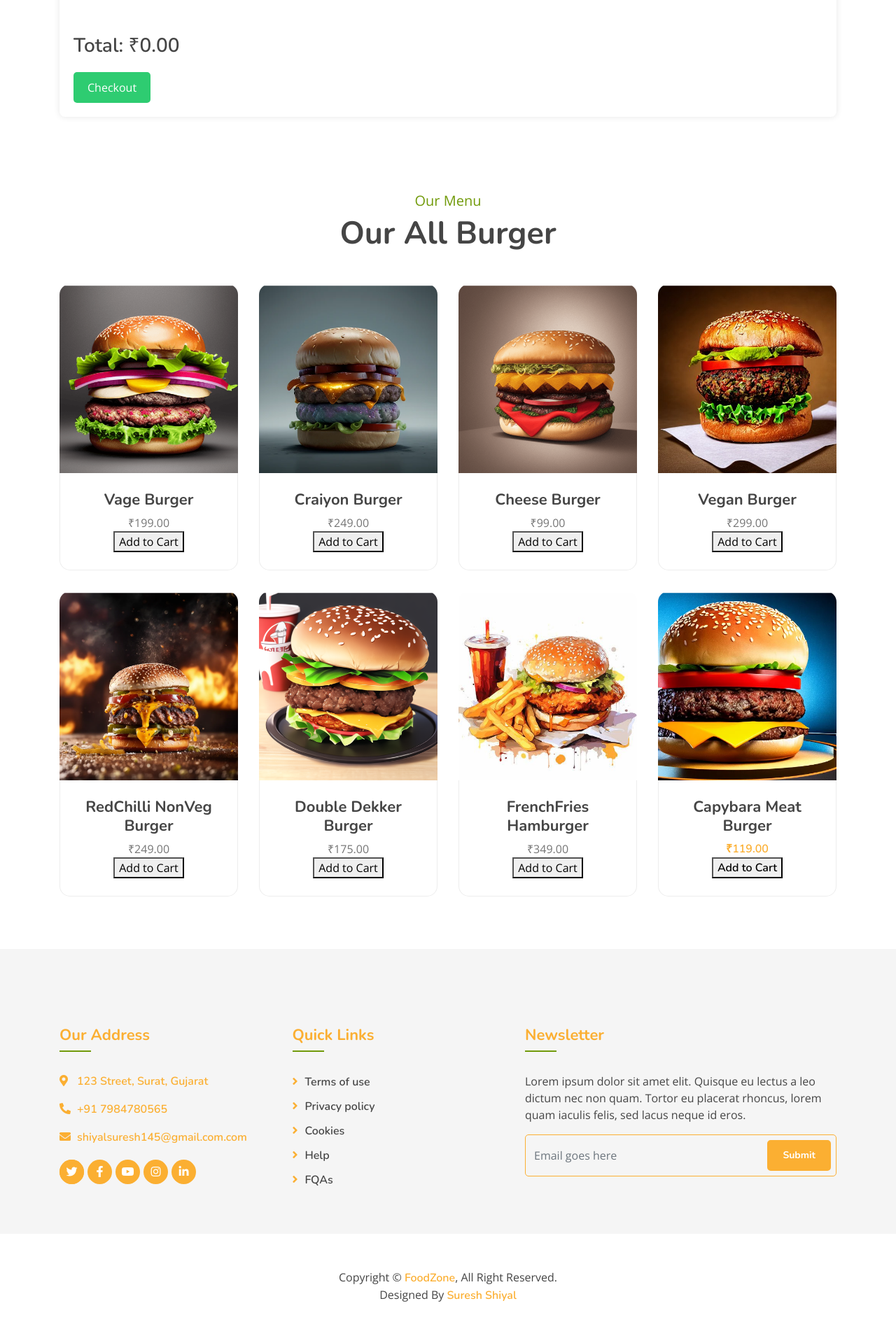
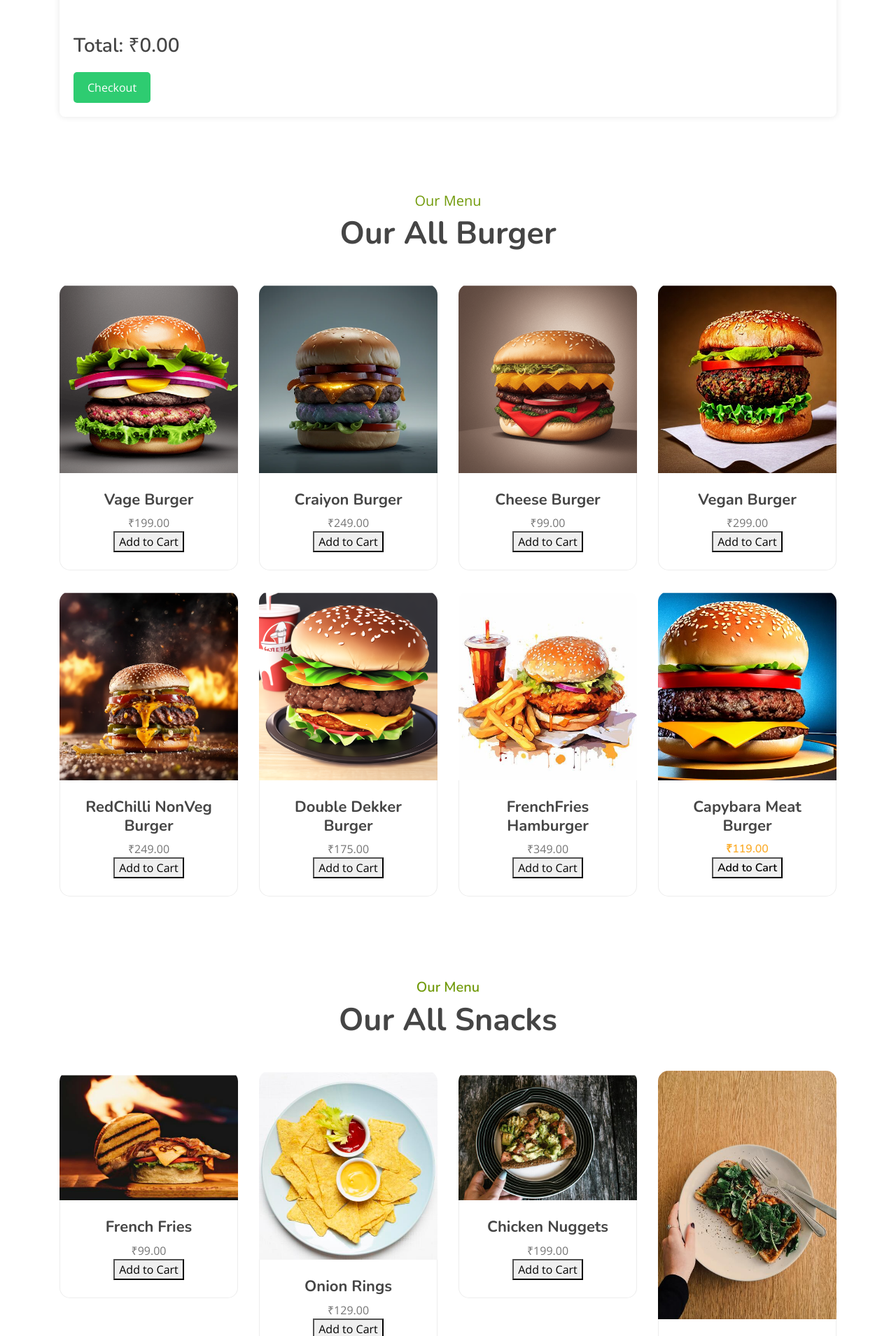
Before and after one commit to MrSoor/FoodZone, a Django app: page /burgermenu in a window 1280 px wide. Shown: the part 494-2403 px from the top of the page at 70% size. Before the commit the page ends 2354 px from the top, so only its background shows below. Run offline with Django 5.2, Linux system fonts and the light colour scheme; some libraries are stand-ins or nearby versions.

Commit message:
29/08/24

```diff
--- a/foodzone/static/css/style.css
+++ b/foodzone/static/css/style.css
@@ -500,7 +500,6 @@
     }
 }
 
-
 /*******************************/
 /********** Hero CSS ***********/
 /*******************************/
--- a/foodzone/templates/base.html
+++ b/foodzone/templates/base.html
@@ -4,12 +4,12 @@
 <head>
     <meta charset="utf-8">
     <title>
-            {% block title %}Home{% endblock title %}
+        {% block title %}Home{% endblock %}
     </title>
     <meta content="width=device-width, initial-scale=1.0" name="viewport">
 
     <!-- Favicon -->
-        <link href="/static/img/favicon.ico" rel="icon">
+    <link href="{% static 'img/favicon.ico' %}" rel="icon">
 
     <!-- Google Font -->
     <link href="https://fonts.googleapis.com/css?family=Open+Sans:300,400|Nunito:600,700" rel="stylesheet">
@@ -17,27 +17,24 @@
     <!-- CSS Libraries -->
     <link href="https://stackpath.bootstrapcdn.com/bootstrap/4.4.1/css/bootstrap.min.css" rel="stylesheet">
     <link href="https://cdnjs.cloudflare.com/ajax/libs/font-awesome/5.10.0/css/all.min.css" rel="stylesheet">
-        <link href="/static/lib/animate/animate.min.css" rel="stylesheet">
-        <link href="/static/lib/owlcarousel/assets/owl.carousel.min.css" rel="stylesheet">
-        <link href="/static/lib/flaticon/font/flaticon.css" rel="stylesheet">
-        <link href="/static/lib/tempusdominus/css/tempusdominus-bootstrap-4.min.css" rel="stylesheet">
+    <link href="{% static 'lib/animate/animate.min.css' %}" rel="stylesheet">
+    <link href="{% static 'lib/owlcarousel/assets/owl.carousel.min.css' %}" rel="stylesheet">
+    <link href="{% static 'lib/flaticon/font/flaticon.css' %}" rel="stylesheet">
+    <link href="{% static 'lib/tempusdominus/css/tempusdominus-bootstrap-4.min.css' %}" rel="stylesheet">
 
     <!-- Template Stylesheet -->
-        <link href="/static/css/style.css" rel="stylesheet">
+    <link href="{% static 'css/style.css' %}" rel="stylesheet">
 
     {% block head %}{% endblock %}
-
 </head>
-
 <body>
     <!-- Nav Bar Start -->
-        <div class="navbar navbar-expand-lg bg-light navbar-light">
+    <nav class="navbar navbar-expand-lg bg-light navbar-light">
         <div class="container-fluid">
             <a href="/" class="navbar-brand">Food <span>Zone</span></a>
             <button type="button" class="navbar-toggler" data-toggle="collapse" data-target="#navbarCollapse">
                 <span class="navbar-toggler-icon"></span>
             </button>
-
             <div class="collapse navbar-collapse justify-content-between" id="navbarCollapse">
                 <div class="navbar-nav ml-auto">
                     <a href="/" class="nav-item nav-link active">Home</a>
@@ -46,44 +43,33 @@
                     <a href="/team" class="nav-item nav-link">Chef</a>
                     <a href="/menu" class="nav-item nav-link">Menu</a>
                     <a href="/booking" class="nav-item nav-link">Booking</a>
+                    <a href="/contact" class="nav-item nav-link">Contact</a>
 
-                        <a href="/contact" class="nav-item nav-link">Contact</a>
+                    {% if request.user.is_authenticated %}
+                        <a class="btn text-white nav-item nav-link" href="/logout/">Logout</a>
+                    {% else %}
+                        <div class="dropdown">
+                            <button class="btn btn-bg-white text-white dropdown-toggle my-1 " type="button" id="dropdownmenu" data-toggle="dropdown" aria-haspopup="true" aria-expanded="false">
+                                Signup
+                            </button>
+                            <div class="dropdown-menu bg-transparent" aria-labelledby="dropdownmenu">
+                                <a class="dropdown-item text-white bg-dark " href="/login/">Login</a>
+                                <a class="dropdown-item text-white bg-success " href="/signup/">Signup</a>
                             </div>
                         </div>
-
-            {% if request.user.is_authenticated %}
-          <li><a class="btn btn-outline-warning p-2 m-1" href="/logout/">Logout</a></li>
-          {% else %}
-          {% comment %} <li class="dropdown"><a href="#"><span>SignIn</span> <i class="bi bi-chevron-down"></i></a>
-            <ul>
-              <li><a href="/signup/"><i class="fa fa-user" aria-hidden="true"></i>Sign Up</a></li>
-              <li><a href="/login/"><i class="fa fa-user" aria-hidden="true"></i>Login</a></li>
-             {% endcomment %}
-
-              <div class="dropdown ">
-                <button class="btn btn-bg-white text-white dropdown-toggle my-2 " type="button" id="dropdownMenuButton" data-toggle="dropdown" aria-haspopup="true" aria-expanded="false">
-                  Signup
-                </button>
-                <div class="dropdown-menu" aria-labelledby="dropdownMenuButton">
-                  <a class="dropdown-item fa fa-user" href="/login/">Login</a>
-                  <a class="dropdown-item fa fa-user" href="/signup/">Signup</a>
                     </div>
-              </div>
-            </ul>
-          </li>
                     {% endif %}
                 </div>
             </div>
         </div>
+    </nav>
     <!-- Nav Bar End -->
 
     {% block content %}
-
     {% endblock %}
 
-
     <!-- Footer Start -->
-        <div class="footer">
+    <footer class="footer">
         <div class="container">
             <div class="row">
                 <div class="col-lg-7">
@@ -93,24 +79,24 @@
                                 <h2>Our Address</h2>
                                 <p><i class="fa fa-map-marker-alt"></i>123 Street, Surat, Gujarat</p>
                                 <p><i class="fa fa-phone-alt"></i>+91 7984780565</p>
-                                    <p><i class="fa fa-envelope"></i>shiyalsuresh145@gmail.com.com</p>
+                                <p><i class="fa fa-envelope"></i>shiyalsuresh145@gmail.com</p>
                                 <div class="footer-social">
-                                        <a href=""><i class="fab fa-twitter"></i></a>
-                                        <a href=""><i class="fab fa-facebook-f"></i></a>
-                                        <a href=""><i class="fab fa-youtube"></i></a>
-                                        <a href=""><i class="fab fa-instagram"></i></a>
-                                        <a href=""><i class="fab fa-linkedin-in"></i></a>
+                                    <a href="#"><i class="fab fa-twitter"></i></a>
+                                    <a href="#"><i class="fab fa-facebook-f"></i></a>
+                                    <a href="#"><i class="fab fa-youtube"></i></a>
+                                    <a href="#"><i class="fab fa-instagram"></i></a>
+                                    <a href="#"><i class="fab fa-linkedin-in"></i></a>
                                 </div>
                             </div>
                         </div>
                         <div class="col-md-6">
                             <div class="footer-link">
                                 <h2>Quick Links</h2>
-                                    <a href="">Terms of use</a>
-                                    <a href="">Privacy policy</a>
-                                    <a href="">Cookies</a>
-                                    <a href="">Help</a>
-                                    <a href="">FQAs</a>
+                                <a href="#">Terms of use</a>
+                                <a href="#">Privacy policy</a>
+                                <a href="#">Cookies</a>
+                                <a href="#">Help</a>
+                                <a href="#">FAQs</a>
                             </div>
                         </div>
                     </div>
@@ -118,11 +104,9 @@
                 <div class="col-lg-5">
                     <div class="footer-newsletter">
                         <h2>Newsletter</h2>
-                            <p>
-                                Lorem ipsum dolor sit amet elit. Quisque eu lectus a leo dictum nec non quam. Tortor eu placerat rhoncus, lorem quam iaculis felis, sed lacus neque id eros.
-                            </p>
+                        <p>Lorem ipsum dolor sit amet elit. Quisque eu lectus a leo dictum nec non quam. Tortor eu placerat rhoncus, lorem quam iaculis felis, sed lacus neque id eros.</p>
                         <div class="form">
-                                <input class="form-control" placeholder="Email goes here">
+                            <input class="form-control" type="email" placeholder="Email goes here">
                             <button class="btn custom-btn">Submit</button>
                         </div>
                     </div>
@@ -131,11 +115,11 @@
         </div>
         <div class="copyright">
             <div class="container">
-                    <p>Copyright &copy; <a href="/">FoodZone</a>, All Right Reserved.</p>
+                <p>&copy; <a href="/">FoodZone</a>, All Rights Reserved.</p>
                 <p>Designed By <a href="https://github.com/MrSoor">Suresh Shiyal</a></p>
             </div>
         </div>
-        </div>
+    </footer>
     <!-- Footer End -->
 
     <a href="#" class="back-to-top"><i class="fa fa-chevron-up"></i></a>
@@ -143,17 +127,17 @@
     <!-- JavaScript Libraries -->
     <script src="https://code.jquery.com/jquery-3.4.1.min.js"></script>
     <script src="https://stackpath.bootstrapcdn.com/bootstrap/4.4.1/js/bootstrap.bundle.min.js"></script>
-        <script src="/static/lib/easing/easing.min.js"></script>
-        <script src="/static/lib/owlcarousel/owl.carousel.min.js"></script>
-        <script src="/static/lib/tempusdominus/js/moment.min.js"></script>
-        <script src="/static/lib/tempusdominus/js/moment-timezone.min.js"></script>
-        <script src="/static/lib/tempusdominus/js/tempusdominus-bootstrap-4.min.js"></script>
+    <script src="{% static 'lib/easing/easing.min.js' %}"></script>
+    <script src="{% static 'lib/owlcarousel/owl.carousel.min.js' %}"></script>
+    <script src="{% static 'lib/tempusdominus/js/moment.min.js' %}"></script>
+    <script src="{% static 'lib/tempusdominus/js/moment-timezone.min.js' %}"></script>
+    <script src="{% static 'lib/tempusdominus/js/tempusdominus-bootstrap-4.min.js' %}"></script>
 
     <!-- Contact Javascript File -->
-        <script src="/static/mail/jqBootstrapValidation.min.js"></script>
-        <script src="/static/mail/contact.js"></script>
+    <script src="{% static 'mail/jqBootstrapValidation.min.js' %}"></script>
+    <script src="{% static 'mail/contact.js' %}"></script>
 
     <!-- Template Javascript -->
-        <script src="/static/js/main.js"></script>
+    <script src="{% static 'js/main.js' %}"></script>
 </body>
 </html>
--- a/foodzone/templates/burgermenu.html
+++ b/foodzone/templates/burgermenu.html
@@ -29,7 +29,7 @@
             <!-- Cart items will be dynamically added here -->
         </div>
         <div class="cart-total" id="cart-total">
-            <h3>Total: $0.00</h3>
+            <h3>Total: ₹0.00</h3>
         </div>
        <form action="/checkout" >
         <button type="submit" class="submit-btn" id="submit-btn">Checkout</button>
@@ -188,6 +188,84 @@
 </div>
 <!-- Burger Menu End -->
 
+<!-- Snacks Menu Start -->
+<div class="team">
+    <div class="container">
+        <div class="section-header text-center">
+            <p>Our Menu</p>
+            <h2>Our All Snacks</h2>
+        </div>
+
+        <div class="row">
+            <!-- Repeat this block for each item in the snacks menu -->
+            <div class="col-lg-3 col-md-6">
+                <div class="team-item">
+                    <div class="team-img">
+                        <img src="/static/img/snack-1.jpg" alt="French Fries">
+                        <div class="team-social">
+                            <a href="#"><i class="fa fa-eye"></i></a>
+                        </div>
+                    </div>
+                    <div class="team-text">
+                        <h2>French Fries</h2>
+                        <p class="price" data-price="99.00">₹99.00</p>
+                        <button class="add-to-cart-btn" data-name="French Fries" data-price="99.00">Add to Cart</button>
+                    </div>
+                </div>
+            </div>
+
+            <div class="col-lg-3 col-md-6">
+                <div class="team-item">
+                    <div class="team-img">
+                        <img src="/static/img/onionrings.png" alt="Onion Rings">
+                        <div class="team-social">
+                            <a href="#"><i class="fa fa-eye"></i></a>
+                        </div>
+                    </div>
+                    <div class="team-text">
+                        <h2>Onion Rings</h2>
+                        <p class="price" data-price="129.00">₹129.00</p>
+                        <button class="add-to-cart-btn" data-name="Onion Rings" data-price="129.00">Add to Cart</button>
+                    </div>
+                </div>
+            </div>
+
+            <div class="col-lg-3 col-md-6">
+                <div class="team-item">
+                    <div class="team-img">
+                        <img src="/static/img/snack-3.jpg" alt="Chicken Nuggets">
+                        <div class="team-social">
+                            <a href="#"><i class="fa fa-eye"></i></a>
+                        </div>
+                    </div>
+                    <div class="team-text">
+                        <h2>Chicken Nuggets</h2>
+                        <p class="price" data-price="199.00">₹199.00</p>
+                        <button class="add-to-cart-btn" data-name="Chicken Nuggets" data-price="199.00">Add to Cart</button>
+                    </div>
+                </div>
+            </div>
+
+            <div class="col-lg-3 col-md-6">
+                <div class="team-item">
+                    <div class="team-img">
+                        <img src="/static/img/snack-4.jpg" alt="Garlic Bread">
+                        <div class="team-social">
+                            <a href="#"><i class="fa fa-eye"></i></a>
+                        </div>
+                    </div>
+                    <div class="team-text">
+                        <h2>Garlic Bread</h2>
+                        <p class="price" data-price="89.00">₹89.00</p>
+                        <button class="add-to-cart-btn" data-name="Garlic Bread" data-price="89.00">Add to Cart</button>
+                    </div>
+                </div>
+            </div>
+        </div>
+    </div>
+</div>
+<!-- Snacks Menu End -->
+
 
 
 <script src="script.js"></script>
```
Also changed, not shown: foodzone/db.sqlite3, foodzone/static/img/onionrings.png (added), foodzone/static/img/snack-1.jpg (added), foodzone/static/img/snack-3.jpg (added), foodzone/static/img/snack-4.jpg (added). Lines whose indentation alone changed are shown as unchanged.
